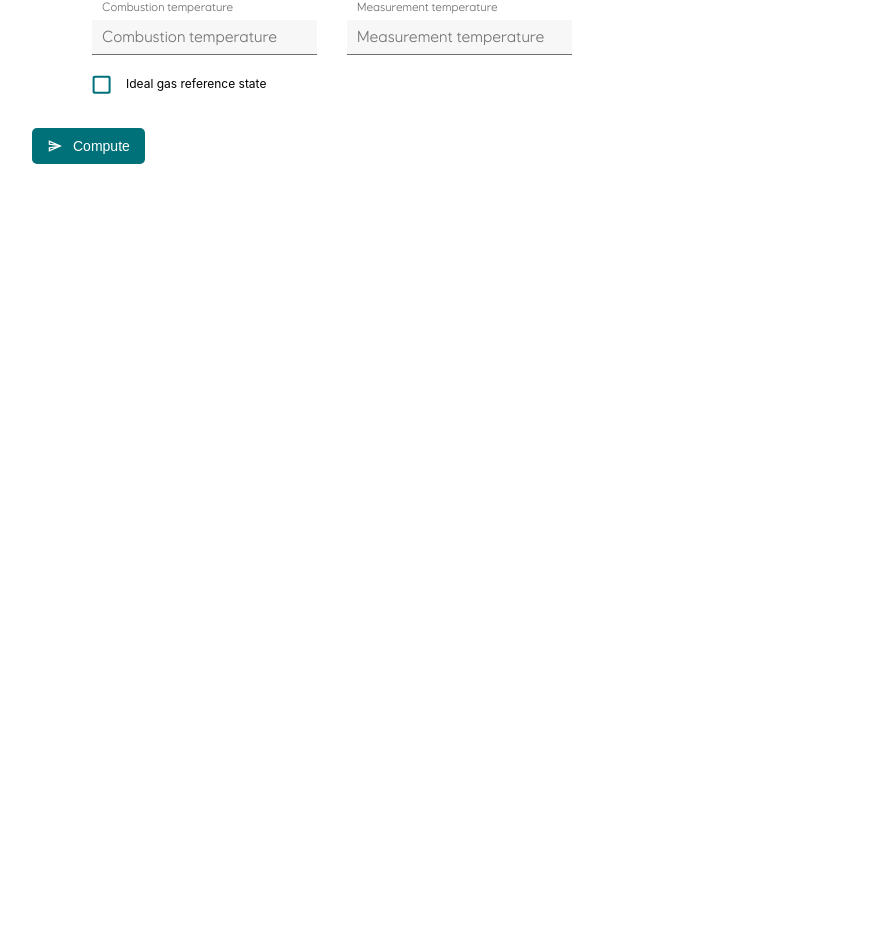
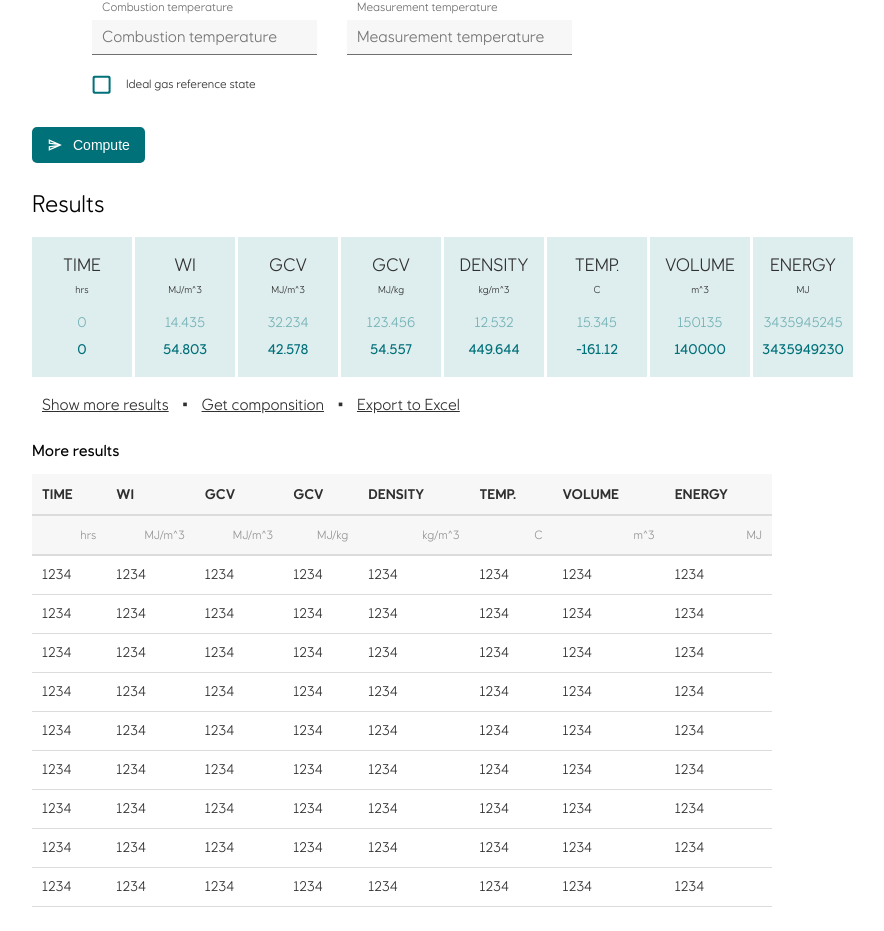
Before and after one commit to equinor/gpa-main, a React (Create React App) app in the folder web/: page /calculator in a window 1280 px wide. Shown: the part 1115-2046 px from the top of the page, without its empty margins (290-1174 px from the left). Before the commit the page ends 1309 px from the top, so only its background shows below. Built offline with nearby package versions, Linux system fonts and the light colour scheme.

Commit message:
feat: calculator results placeholder

```diff
--- a/web/src/app/components/content/calculator/CalculateFormContainer.tsx
+++ b/web/src/app/components/content/calculator/CalculateFormContainer.tsx
@@ -8,6 +8,7 @@ import { TransportSection } from './TransportSection';
 import { StandardSection } from './StandardSection';
 import { StandardButton } from '../../elements/Buttons';
 import { EIcon } from '../../../assets/svg/EquinorIcon';
+import { ResultContainer } from '../result/ResultContainer';
 
 interface MetricInput {
   value: number,
@@ -69,12 +70,14 @@ export const CalculateFormContainer = () => {
       <LiquidSection liquid={liquid} setLiquid={setLiquid} />
       <TransportSection></TransportSection>
       <StandardSection></StandardSection>
-      <div style={{margin: "30px 0 0 0"}}>
-        <StandardButton
-          icon={EIcon.SUBMIT}
-          text={"Compute"}
-        ></StandardButton>
-      </div>
+      <StandardButton
+        icon={EIcon.SUBMIT}
+        text={"Compute"}
+        style={{ margin: "30px 0 0 0" }}
+      ></StandardButton>
+      <ResultContainer
+        style={{margin: "30px 0 0 0"}}
+      ></ResultContainer>
     </form>
   );
 };
--- a/web/src/app/components/content/calculator/LiquidSection.tsx
+++ b/web/src/app/components/content/calculator/LiquidSection.tsx
@@ -84,6 +84,6 @@ const StLiquidInputs = styled.span`
 `;
 
 const StLiquidInput = styled.div`
-      margin: 0 30px 20px 0;
+      margin: 0 30px 15px 0;
       width: 135px;
 `;
--- a/web/src/app/components/content/calculator/TransportSection.tsx
+++ b/web/src/app/components/content/calculator/TransportSection.tsx
@@ -74,10 +74,9 @@ const StTransportInput = styled.div`
     margin: 0 30px 20px 0;
 `;
 const StDateInfo = styled.div`
-    padding-top: 29px;
+    padding-top: 32px;
     box-sizing: border-box;
     > span {
-        font-family: Equinor;
         font-size: 12px;
     }
 `;
--- /dev/null
+++ b/web/src/app/components/content/result/ResultContainer.tsx
@@ -0,0 +1,144 @@
+import React from "react";
+import styled from "styled-components/macro";
+import { H2, H3 } from "../../elements/Texts";
+import { EColor } from "../../../common/Color";
+import { StandardTable } from "../../elements/Tables";
+
+export const ResultContainer = (props: any) => {
+    return (
+        <StResultContainer style={props.style}>
+            <H2 style={{ width: "100%" }}>Results</H2>
+            <div style={{ display: "flex" }}>
+                {sampleData.map((result: IResult, index) => {
+                    return (
+                        <StResult key={index}>
+                            <span style={{ fontSize: "18px", margin: "20px 0 10px 0" }}>{result.title.toUpperCase()}</span>
+                            <span style={{ fontSize: "10px" }}>{result.unit}</span>
+                            <span style={{ color: "#73B1B5", fontSize: "14px", margin: "21px 0px 13px 0" }}>{result.initValue}</span>
+                            <span style={{ color: EColor.GREEN, fontSize: "14px", fontWeight: 500 }}>{result.endValue}</span>
+                        </StResult>
+                    )
+                })}
+            </div>
+            <StLinks>
+                <span>Show more results</span>
+                &nbsp;•&nbsp;
+                <span>Get componsition</span>
+                &nbsp;•&nbsp;
+                <span>Export to Excel</span>
+            </StLinks>
+            <H3 style={{ width: "100%", margin: "0 0 15px 0" }}>More results</H3>
+            <StandardTable
+                header={sampleResult.header}
+                headerSecondary={sampleResult.headerSecondary}
+                rows={sampleResult.rows}
+            ></StandardTable>
+        </StResultContainer>
+    )
+}
+
+const StResultContainer = styled.div`
+    width: 100%;
+`;
+
+const StResult = styled.div`
+    width: 100px;
+    height: 140px;
+    background-color: ${EColor.LIGHT_GREEN};
+    margin: 0 3px 0 0;
+    display: flex;
+    flex-direction: column;
+    flex-shrink: 0;
+    > span {
+        width: 100%;
+        text-align: center;
+    }
+`;
+
+const StLinks = styled.div`
+    width: 100%;
+    margin: 20px 0 30px 0;
+    font-size: 16px;
+    > span {
+        cursor: pointer;
+        text-decoration: underline;
+        margin: 0 10px;
+        :hover {
+            text-decoration: none;
+        }
+    }
+`;
+
+interface IResult {
+    title: string,
+    unit: string,
+    initValue: number,
+    endValue: number
+}
+
+const sampleData: IResult[] = [
+    {
+        title: "Time",
+        unit: "hrs",
+        initValue: 0,
+        endValue: 0
+    },
+    {
+        title: "WI",
+        unit: "MJ/m^3",
+        initValue: 14.435,
+        endValue: 54.803
+    },
+    {
+        title: "GCV",
+        unit: "MJ/m^3",
+        initValue: 32.234,
+        endValue: 42.578
+    },
+    {
+        title: "GCV",
+        unit: "MJ/kg",
+        initValue: 123.456,
+        endValue: 54.557
+    },
+    {
+        title: "DENSITY",
+        unit: "kg/m^3",
+        initValue: 12.532,
+        endValue: 449.644
+    },
+    {
+        title: "TEMP.",
+        unit: "C",
+        initValue: 15.345,
+        endValue: -161.120
+    },
+    {
+        title: "VOLUME",
+        unit: "m^3",
+        initValue: 150135,
+        endValue: 140000
+    },
+    {
+        title: "ENERGY",
+        unit: "MJ",
+        initValue: 3435945245,
+        endValue: 3435949230
+    },
+]
+
+const sampleResult = {
+    header: ["TIME", "WI", "GCV", "GCV", "DENSITY", "TEMP.", "VOLUME", "ENERGY"],
+    headerSecondary: ["hrs", "MJ/m^3", "MJ/m^3", "MJ/kg", "kg/m^3", "C", "m^3", "MJ"],
+    rows: [
+        [1234, 1234, "1234", 1234, 1234, 1234, "1234", 1234],
+        [1234, 1234, "1234", 1234, 1234, 1234, "1234", 1234],
+        [1234, 1234, "1234", 1234, 1234, 1234, "1234", 1234],
+        [1234, 1234, "1234", 1234, 1234, 1234, "1234", 1234],
+        [1234, 1234, "1234", 1234, 1234, 1234, "1234", 1234],
+        [1234, 1234, "1234", 1234, 1234, 1234, "1234", 1234],
+        [1234, 1234, "1234", 1234, 1234, 1234, "1234", 1234],
+        [1234, 1234, "1234", 1234, 1234, 1234, "1234", 1234],
+        [1234, 1234, "1234", 1234, 1234, 1234, "1234", 1234]
+    ]
+}
--- a/web/src/app/components/elements/Buttons.tsx
+++ b/web/src/app/components/elements/Buttons.tsx
@@ -8,6 +8,7 @@ export interface IStandardButtonProps {
     text: string;
     icon?: EIcon;
     onClick?: Function;
+    style?: Object;
 }
 
 const StStandardButton = styled.button`
@@ -30,11 +31,13 @@ const StStandardButton = styled.button`
 
 export const StandardButton = (props: IStandardButtonProps) => {
     return (
-        <StStandardButton onClick={() => {
-            if (props.onClick) {
-                props.onClick();
-            }
-        }}>
+        <StStandardButton
+            style={props.style}
+            onClick={() => {
+                if (props.onClick) {
+                    props.onClick();
+                }
+            }}>
             {props.icon &&
                 <EquinorIcon icon={props.icon} size={16}></EquinorIcon>
             }
--- a/web/src/app/components/elements/Inputs.tsx
+++ b/web/src/app/components/elements/Inputs.tsx
@@ -2,6 +2,16 @@ import styled from 'styled-components/macro';
 import { EColor } from '../../common/Color';
 import React from 'react';
 import { EquinorIcon, EIcon } from '../../assets/svg/EquinorIcon';
+
+const StLabel = styled.label`
+  display: flex;
+  flex-direction: column;
+  color: ${EColor.GRAY};
+  font-size: 12px;
+  font-family: Equinor,serif;
+  padding: 5px 10px 6px 10px;
+  box-sizing: border-box;
+`;
 
 const StInput = styled.input`
   padding: 5px 10px;
@@ -14,16 +24,7 @@ const StInput = styled.input`
   line-height: 24px;
   width: 100%;
   box-sizing: border-box;
-`;
-
-const StLabel = styled.label`
-  display: flex;
-  flex-direction: column;
-  color: ${EColor.GRAY};
-  font-size: 12px;
-  font-family: Equinor,serif;
-  padding: 5px 10px 6px 10px;
-  box-sizing: border-box;
+  color: ${EColor.BLACK};
 `;
 
 const StLabel2 = styled(StLabel)`
@@ -103,7 +104,8 @@ const StStandardBoolean = styled.div`
   }
   > span {
     font-size: 12px;
-    margin: 1px 0 0 15px;
+    padding: 4px 0 0 15px;
+    box-sizing: border-box;
   }
 `;
 
--- /dev/null
+++ b/web/src/app/components/elements/Tables.tsx
@@ -0,0 +1,83 @@
+import React from "react";
+import styled from "styled-components/macro";
+import { EColor } from "../../common/Color";
+
+interface IStandardTable {
+    header: string[];
+    headerSecondary: string[];
+    rows: any[][];
+}
+
+export const StandardTable = (props: IStandardTable) => {
+    return (
+        <StStandardTable>
+            <thead>
+                <tr>
+                    {props.header.map((value, index) => {
+                        return (
+                            <td key={index}>{value}</td>
+                        )
+                    })}
+                </tr>
+                {props.headerSecondary &&
+                    <tr>
+                        {props.headerSecondary.map((value, index) => {
+                            return (
+                                <td key={index}>{value}</td>
+                            )
+                        })}
+                    </tr>
+                }
+            </thead>
+            <tbody>
+                {props.rows.map((row, index) => {
+                    return (
+                        <tr key={index}>
+                            {row.map((cell, index2) => {
+                                return (
+                                    <td key={index2}>{cell}</td>
+                                )
+                            })}
+                        </tr>
+                    )
+                })}
+            </tbody>
+        </StStandardTable>
+    )
+}
+
+const StStandardTable = styled.table`
+    width: 100%;
+    border-collapse: collapse;
+    > thead {
+        tr {
+            background-color: ${EColor.LIGHT_GRAY};
+            border-bottom: 2px solid  #DCDCDC;
+        }
+        tr:first-child {
+            text-align: left;
+            font-size: 14px;
+            font-weight: bold;
+        }
+        tr:nth-child(2) {
+            text-align: right;
+            font-size: 12px;
+            color: #949494;
+        }
+        td {
+            padding: 14px 10px 12px 10px;
+        }
+    }
+    > tbody {
+        tr {
+            border-bottom: 1px solid  #DCDCDC;
+            :hover {
+                background-color: #fdfdfd;
+            }
+        }
+        td {
+            padding: 12px 10px;
+            font-size: 14px;
+        }
+    }
+`;
--- a/web/src/app/components/elements/Texts.tsx
+++ b/web/src/app/components/elements/Texts.tsx
@@ -4,12 +4,14 @@ import { EColor } from '../../common/Color';
 export const H2 = styled.h2`
   font-family: Equinor,serif;
   font-size: 24px;
+  color: black;
 `;
 
 export const H3 = styled.h3`
   font-family: Equinor,serif;
   font-size: 16px;
   font-weight: 500;
+  color: black;
 `;
 
 export const P = styled.p`
--- a/web/src/app/components/ui/FormSection.tsx
+++ b/web/src/app/components/ui/FormSection.tsx
@@ -59,7 +59,7 @@ const StCircleIcon = styled.span`
   font-size: 20px;
   margin-right: 20px;
   > span {
-    margin: -3px 0 0 0px;
+    margin: 1px 0 0 0px;
   }
 `;
 
--- a/web/src/app/components/ui/PageContent.tsx
+++ b/web/src/app/components/ui/PageContent.tsx
@@ -1,5 +1,6 @@
 import styled from 'styled-components/macro';
 import React from "react";
+import { EColor } from '../../common/Color';
 
 export const PageContent: React.FunctionComponent = (props) => (
   <StPageContent>
@@ -14,4 +15,7 @@ const StPageContent = styled.div`
   height: 100%;
   flex-direction: row;
   flex-wrap: wrap;
+  font-family: Equinor, serif;
+  color: ${EColor.BLACK};
+  font-size: 14px;
 `;
```
Also changed, not shown: web/src/app/utils/css/reset.scss (line endings or trailing spaces).
